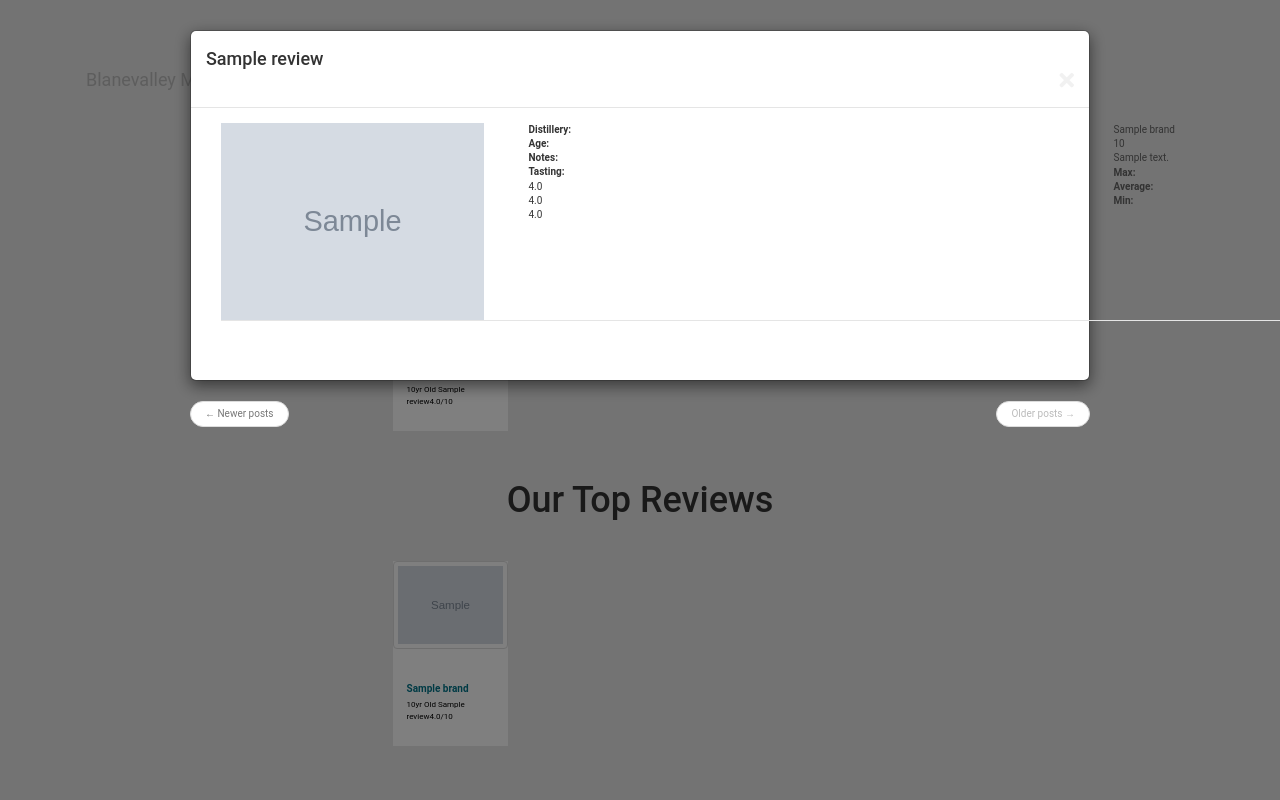
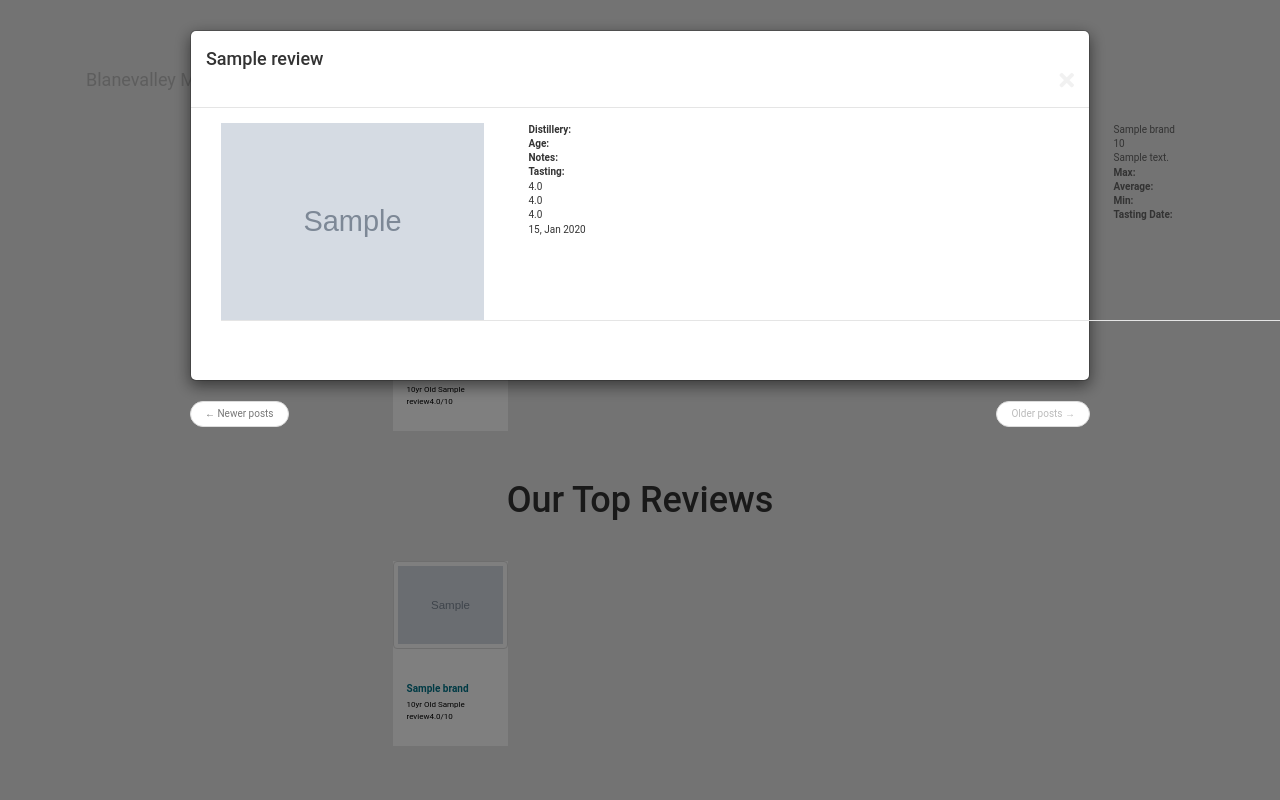
Before and after one commit to JohnCatn/maltgeezers, a Flask app: template app/templates/index.html in a window 1280 px wide, after a click that opens the changed part. Run offline with Flask 2, Linux system fonts and the light colour scheme; tables that the repository leaves empty hold one stand-in row (values such as "Sample post"); the template is opened without the code that fills it: values that come from a table or form of the project are taken from there, most other values are stand-ins (such as "Sample title", 1, 10 or a date in 2020); grey boxes marked "Sample" are stand-in pictures; some libraries are stand-ins or nearby versions.

Commit message:
update review display

```diff
--- a/app/models.py
+++ b/app/models.py
@@ -307,7 +307,7 @@ class Review(PaginatedAPIMixin, db.Model):
         }
         if self.tasting is not None:
             data['tasting'] = {
-                'date': '' if self.tasting.date is None else self.tasting.date,
+                'date': '' if self.tasting.date is None else self.tasting.date.strftime('%d, %b %Y'),
                 'location': 'somewhere' if self.tasting.location is None else self.tasting.location
             }
         if self.brand is not None:
--- a/app/templates/index.html
+++ b/app/templates/index.html
@@ -93,6 +93,12 @@
                   <div class="col-md-6">
                     <span id="min_rating"></span>
                   </div>
+                  <div class="col-md-6">
+                    <b>Tasting Date:</b>
+                  </div>
+                  <div class="col-md-6">
+                    <span id="tasting_date"></span>
+                  </div>
           </div>
             </div>
 
@@ -169,6 +175,7 @@
                     $('#max_rating').text(data.max_rating);
                     $('#avg_rating').text(data.avg_rating);
                     $('#min_rating').text(data.min_rating);
+                    $('#tasting_date').text(data.tasting.date);
                     if(data.age==0){
                       $('.age').hide();
                     } else {
```
